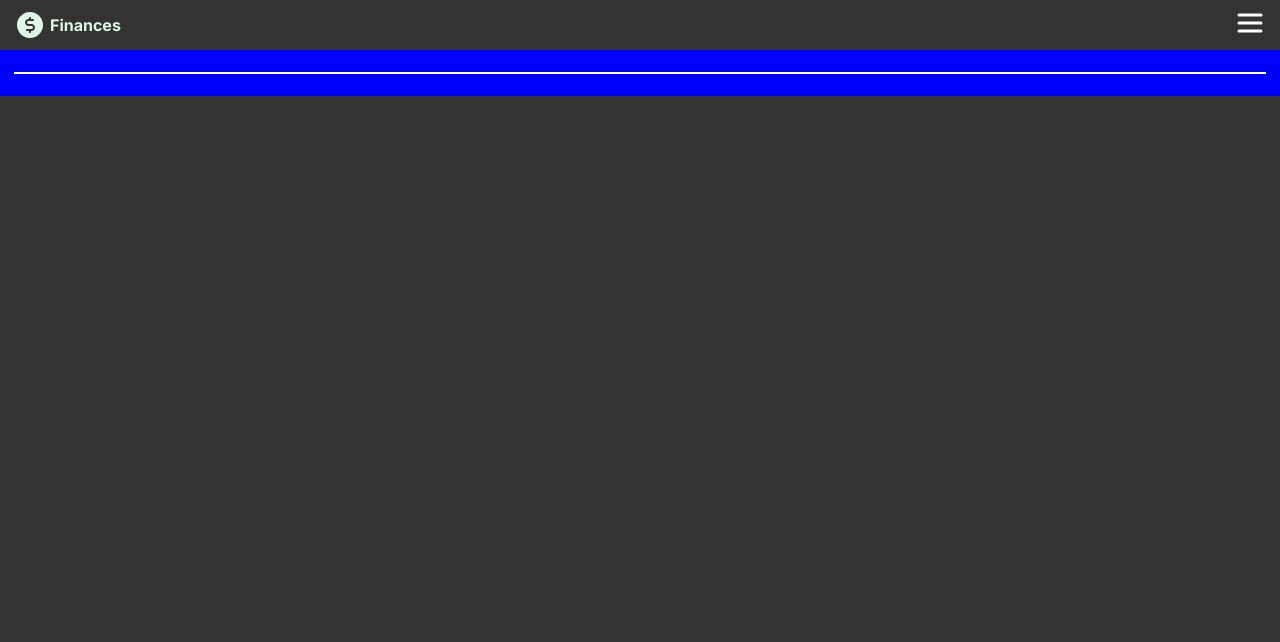
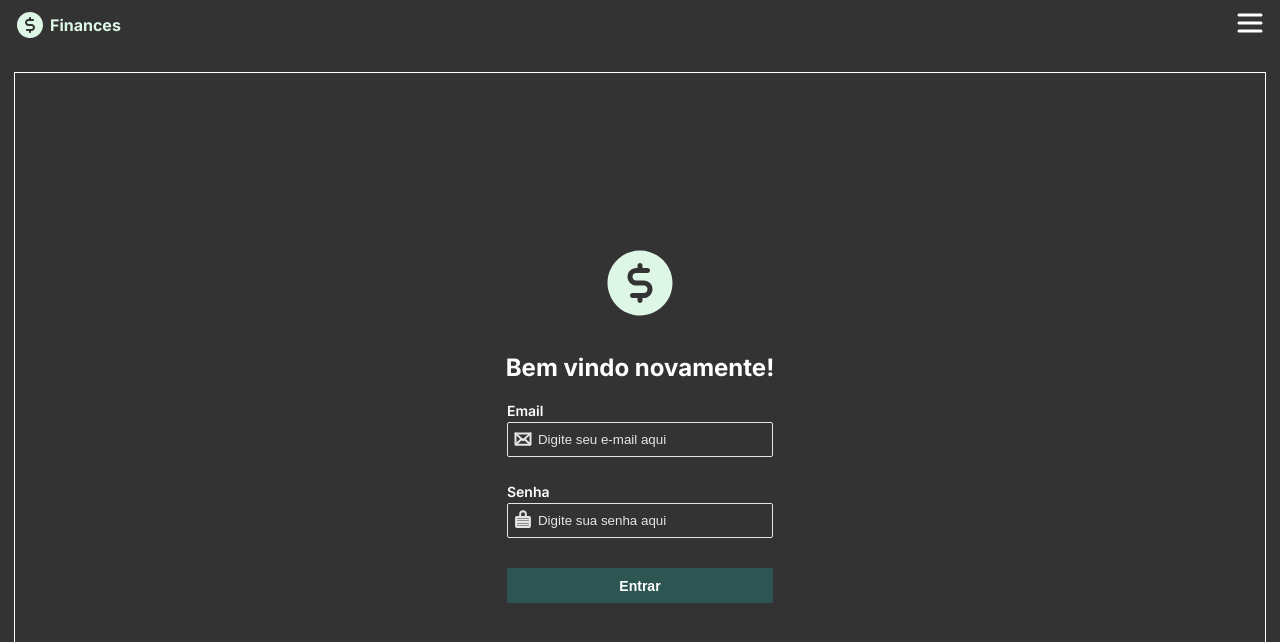
Before and after one commit to iagovtr/finance-front, a React (Vite) app: page / in a window 1280 px wide. Shown: the top 642 px of the page. Built offline with nearby package versions, Linux system fonts and the light colour scheme.

Commit message:
feat: login page development

```diff
--- /dev/null
+++ b/src/modules/Login/Login.tsx
@@ -0,0 +1,30 @@
+import * as S from './styles'
+import BrandSvg from '../../../public/brand-icon.svg'
+import EmailSvg from '../../../public/email.svg'
+import PasswordSvg from '../../../public/password.svg'
+
+const Login = () => {
+  return (
+    <S.Login>
+      <S.LoginContainer>
+        <S.BrandIcon src={BrandSvg} alt="Brand Logo" />
+        <S.Title>Bem vindo novamente!</S.Title>
+        <S.FormWrapper>
+          <S.InputWrapper>
+            <S.Label>Email</S.Label>
+            <S.Input type="email" placeholder='Digite seu e-mail aqui'/>
+            <S.Icon src={EmailSvg} alt="E-mail" />
+          </S.InputWrapper>
+          <S.InputWrapper>
+            <S.Label>Senha</S.Label>
+            <S.Input type="password" placeholder='Digite sua senha aqui'/>
+            <S.Icon src={PasswordSvg} alt="Password" />
+          </S.InputWrapper>
+        </S.FormWrapper>
+        <S.Button>Entrar</S.Button>
+      </S.LoginContainer>
+    </S.Login>
+  )
+}
+
+export default Login
--- /dev/null
+++ b/src/modules/Login/styles.ts
@@ -0,0 +1,63 @@
+import styled from 'styled-components'
+
+export const Login = styled.div`
+  display: flex;
+  flex-direction: column;
+  align-items: center;
+  justify-content: center;
+  height: calc(100vh - 100px);
+`;
+
+export const LoginContainer = styled.div`
+  display: flex;
+  flex-direction: column;
+  align-items: center;
+  justify-content: center;
+`;
+
+export const BrandIcon = styled.img`
+  width: 80px;
+`;
+
+export const Title = styled.h2`
+  margin-top: 30px;
+`;
+
+export const FormWrapper = styled.div`
+  margin-top: 20px;
+`;
+
+export const InputWrapper = styled.div`
+  position: relative;
+
+  & + & {
+    margin-top: 26px;
+  }
+`;
+
+export const Label = styled.p`
+  font-weight: 600;
+  font-size: 14px;
+`;
+
+export const Input = styled.input`
+  margin-top: 3px;
+`;
+
+export const Icon = styled.img`
+  position: absolute;
+  top: 27px;
+  left: 6px;
+`;
+
+export const Button = styled.button`
+  margin-top: 30px;
+  width: 100%;
+  max-width: 266px;
+  height: 35px;
+  border-radius: 2px;
+  font-weight: 700;
+  font-size: 14px;
+  color: #FFFFFF;
+  background: #2D5652;
+`;
--- a/src/routes/Routes.tsx
+++ b/src/routes/Routes.tsx
@@ -7,6 +7,7 @@ import {
 import NotFound from '../modules/NotFound/NotFound'
 import Header from '../modules/Shared/Header/Header'
 import Transactions from '../modules/Transactions/Transactions'
+import Login from '../modules/Login/Login'
 
 const Routes = () => {
   return (
@@ -16,7 +17,7 @@ const Routes = () => {
         <MainContainer>
           <BrowserRouter>
             <Router>
-              <Route path='/' element={""}/>
+              <Route path='/' element={<Login/>}/>
               <Route path='/transactions' element={<Transactions/>}/>
               <Route path='*' element={<NotFound/>}/>
             </Router>
--- a/src/styles/global.ts
+++ b/src/styles/global.ts
@@ -24,6 +24,24 @@ const GlobalStyle = createGlobalStyle`
     padding: 0;
     outline: none;
     border: 0;
+  }
+
+  input {
+    min-width: 266px;
+    min-height: 35px;
+    border: 1px solid #E5E5E5;
+    border-radius: 2px;
+    background: transparent;
+    padding: 0px 30px;
+    color: #E5E5E5;
+
+    &::placeholder {
+      color: #E5E5E5;
+    }
+
+    &:focus {
+      border-color: #DEF6E5;
+    }
   }
 
   select {
@@ -54,7 +72,6 @@ const GlobalStyle = createGlobalStyle`
 `;
 
 export const WrapperContainer = styled.div`
-  background: blue;
   position: absolute;
   width: 100%;
   z-index: -1;
```
Also changed, not shown: public/email.svg (added), public/password.svg (added).
